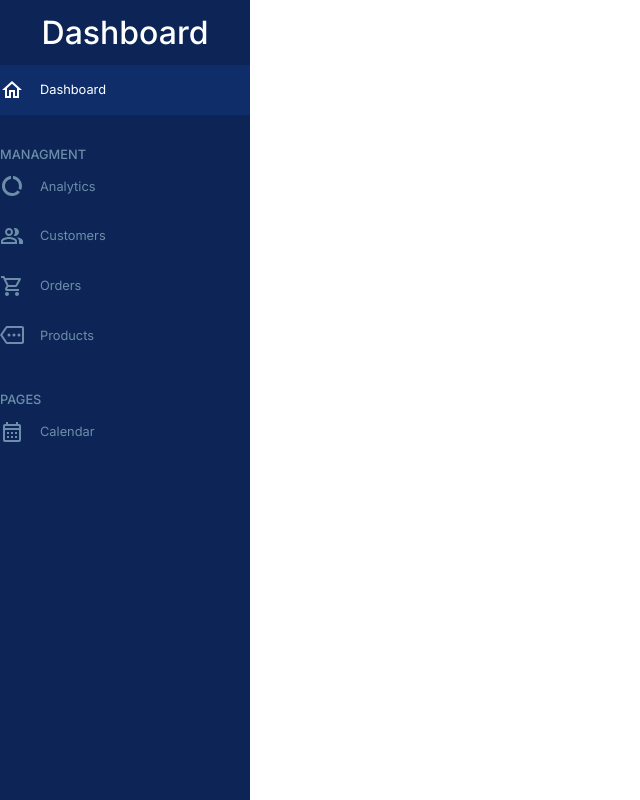
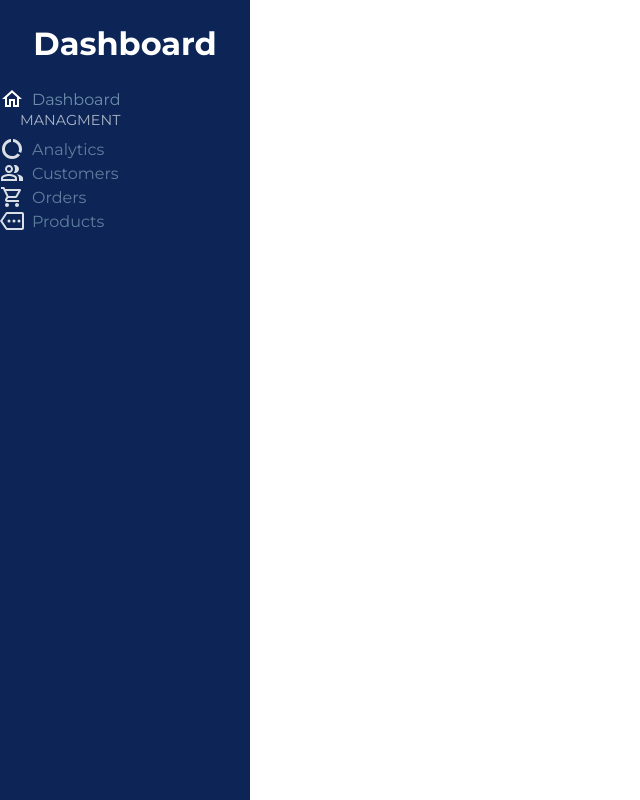
Before and after one commit to Biplo12/Dashboard, a React (Create React App) app: page / in a window 1280 px wide. Shown: the whole page, without its empty margins (0-640 px from the left). Built offline with nearby package versions, Linux system fonts and the light colour scheme.

Commit message:
sidebar font changed

```diff
--- a/src/Components/Styles/__globalStyles.scss
+++ b/src/Components/Styles/__globalStyles.scss
@@ -1,4 +1,5 @@
-@import url("https://fonts.googleapis.com/css2?family=Inter:wght@100;200;300;400;500;600;700;800;900&display=swap");
+// @import url("https://fonts.googleapis.com/css2?family=Inter:wght@100;200;300;400;500;600;700;800;900&display=swap");
+@import url("https://fonts.googleapis.com/css2?family=Montserrat:wght@100;200;300;400;500;600;700;800;900&display=swap");
 @import "__variables.scss";
 @import "__sidebar.scss";
 
--- a/src/Components/Styles/__sidebar.scss
+++ b/src/Components/Styles/__sidebar.scss
@@ -3,50 +3,38 @@
   height: 100vh;
   background-color: #0c2556;
   color: white;
-  .sidebar-logo {
+  .sidebar-title {
     display: flex;
     justify-content: center;
     align-items: center;
-    padding: 0.8rem 0;
-    h1 {
-      font-size: 2rem;
-      font-weight: 500;
+    padding: 1.5rem 0;
+  }
+  .sidebar-wrapper {
+    display: flex;
+    justify-content: center;
+    align-items: flex-start;
+    flex-direction: column;
+    h4 {
+      font-size: 0.9rem;
+      font-weight: 400;
+      padding: 0 0 0.5rem 1.25rem;
+      opacity: 0.65;
+    }
+    a {
+      font-size: 1rem;
+      font-weight: 400;
+      padding-left: 1rem;
+    }
+    .sidebar-item {
+      display: flex;
+      align-items: center;
+      opacity: 0.85;
+      a {
+        padding-left: 0.5rem;
+      }
+    }
+    .sidebar-item.active {
+      opacity: 1 !important;
     }
   }
-  .icon-flex {
-    display: flex;
-    justify-content: flex-start;
-    align-items: center;
-    padding: 0.8rem 0;
-    color: #6d8eaa;
-  }
-  h3 {
-    font-size: 0.8rem;
-    font-weight: 400;
-    padding-left: 1rem;
-    cursor: pointer;
-  }
-  h4 {
-    font-size: 0.8rem;
-    font-weight: 500;
-    color: #6d8eaa;
-  }
-  svg {
-    fill: #6d8eaa;
-  }
-  .icon-flex.viewed {
-    width: 100%;
-    height: 50px;
-    background-color: #0f2e69;
-    svg.viewed {
-      fill: white;
-    }
-    h3.viewed {
-      color: white;
-    }
-  }
-  .managment-table,
-  .pages-table {
-    padding: 2rem 0 0 0;
-  }
 }
--- a/src/Components/Styles/__variables.scss
+++ b/src/Components/Styles/__variables.scss
@@ -1,3 +1,4 @@
 $f-default: 1rem;
-$f-family: "Inter", sans-serif;
+// $f-family: "Inter", sans-serif;
+$f-family: "Montserrat", sans-serif;
 $transition: all 0.3s ease-out;
--- a/src/Components/sideBar.jsx
+++ b/src/Components/sideBar.jsx
@@ -5,54 +5,34 @@ import {
   PeopleAltOutlined,
   ShoppingCartOutlined,
   MoreOutlined,
-  CalendarMonthOutlined,
 } from "@mui/icons-material";
 const sideBar = () => {
   return (
     <div className="sidebar-container">
-      <div className="sidebar-logo">
+      <div className="sidebar-title">
         <h1>Dashboard</h1>
       </div>
-      <div className="sidebar-button clicked">
-        <a href="/" className="icon-flex viewed">
-          <HomeOutlined className="viewed" />
-          <h3 className="viewed">Dashboard</h3>
-        </a>
-      </div>
-      <div className="managment-table">
+      <div className="sidebar-wrapper">
+        <div className="sidebar-item active">
+          <HomeOutlined />
+          <a href="/">Dashboard</a>
+        </div>
         <h4>MANAGMENT</h4>
-        <div className="sidebar-analytics">
-          <a href="/" className=" icon-flex">
-            <DataSaverOffOutlined />
-            <h3>Analytics</h3>
-          </a>
+        <div className="sidebar-item">
+          <DataSaverOffOutlined />
+          <a href="/analytics">Analytics</a>
         </div>
-        <div className="sidebar-customers">
-          <a href="/" className=" icon-flex">
-            <PeopleAltOutlined />
-            <h3>Customers</h3>
-          </a>
+        <div className="sidebar-item">
+          <PeopleAltOutlined />
+          <a href="/customers">Customers</a>
         </div>
-        <div className="sidebar-orders">
-          <a href="/" className=" icon-flex">
-            <ShoppingCartOutlined />
-            <h3>Orders</h3>
-          </a>
+        <div className="sidebar-item">
+          <ShoppingCartOutlined />
+          <a href="/orders">Orders</a>
         </div>
-        <div className="sidebar-products">
-          <a href="/" className=" icon-flex">
-            <MoreOutlined />
-            <h3>Products</h3>
-          </a>
-        </div>
-      </div>
-      <div className="pages-table">
-        <h4>PAGES</h4>
-        <div className="sidebar-calendar">
-          <a href="/" className=" icon-flex">
-            <CalendarMonthOutlined />
-            <h3>Calendar</h3>
-          </a>
+        <div className="sidebar-item">
+          <MoreOutlined />
+          <a href="/products">Products</a>
         </div>
       </div>
     </div>
```
